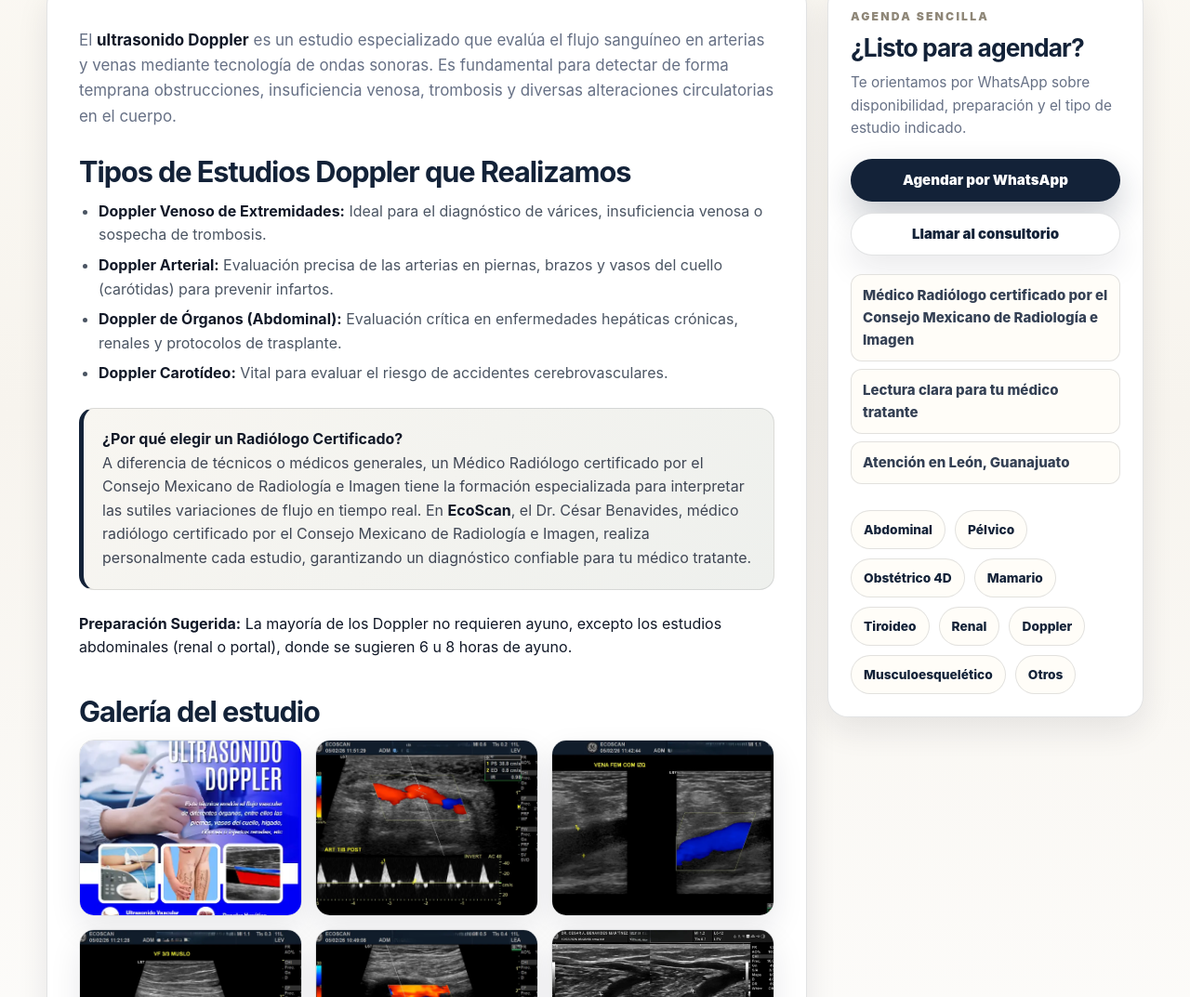
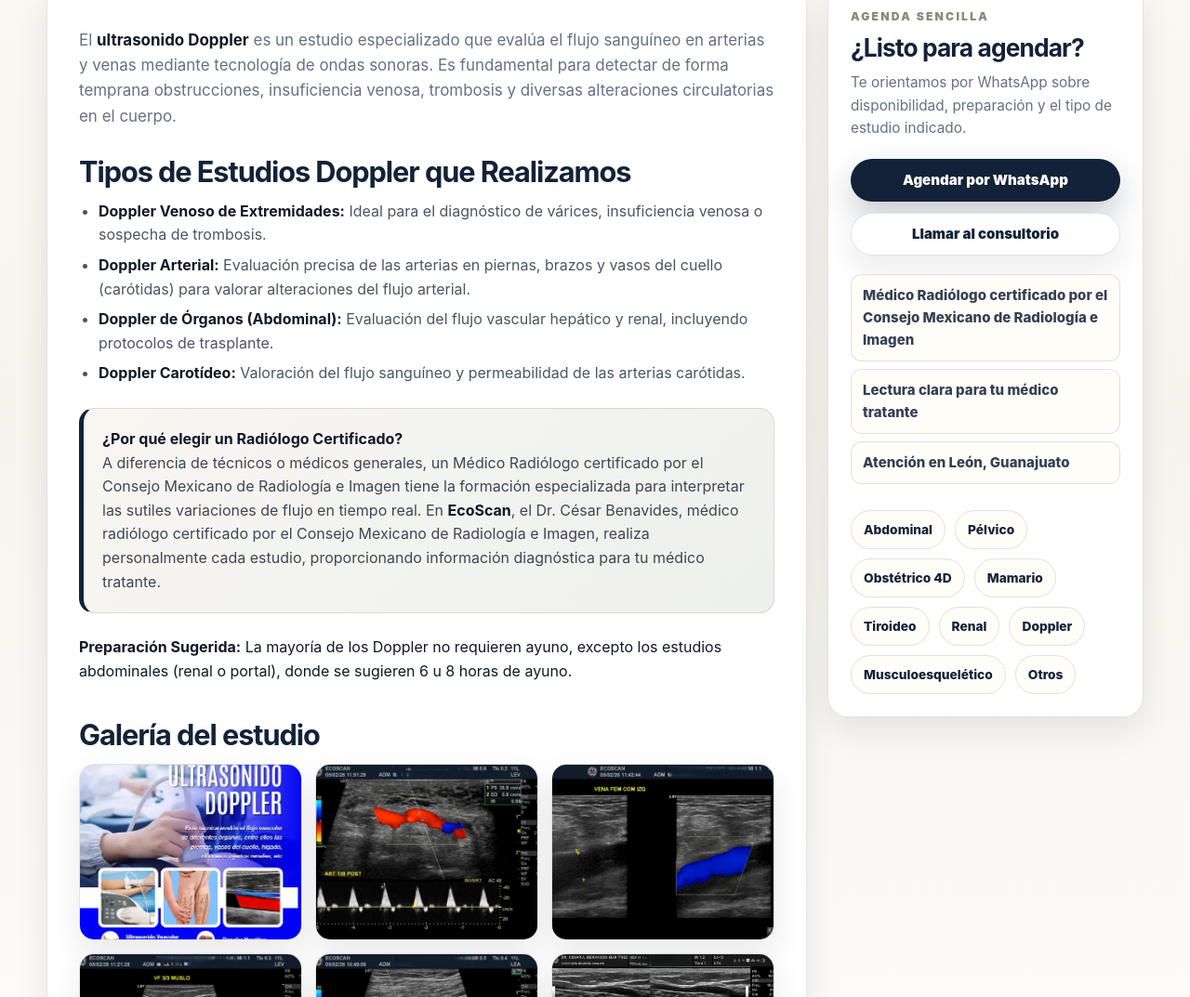
Before and after one commit to drcbenavides89-create/ecoscan-web, a plain HTML site: page servicios/ultrasonido-doppler.html in a window 1280 px wide. Shown: the part 631-1704 px from the top of the page at 93% size. Drawn offline with Linux system fonts and the light colour scheme.

Commit message:
Update ultrasonido-doppler.html

```diff
--- a/servicios/ultrasonido-doppler.html
+++ b/servicios/ultrasonido-doppler.html
@@ -78,15 +78,15 @@ j=d.createElement(s),dl=l!='dataLayer'?'&l='+l:'';j.async=true;j.src=
     <h2>Tipos de Estudios Doppler que Realizamos</h2>
     <ul class="bullets">
       <li><strong>Doppler Venoso de Extremidades:</strong> Ideal para el diagnóstico de várices, insuficiencia venosa o sospecha de trombosis.</li>
-      <li><strong>Doppler Arterial:</strong> Evaluación precisa de las arterias en piernas, brazos y vasos del cuello (carótidas) para prevenir infartos.</li>
-      <li><strong>Doppler de Órganos (Abdominal):</strong> Evaluación crítica en enfermedades hepáticas crónicas, renales y protocolos de trasplante.</li>
-      <li><strong>Doppler Carotídeo:</strong> Vital para evaluar el riesgo de accidentes cerebrovasculares.</li>
+      <li><strong>Doppler Arterial:</strong> Evaluación precisa de las arterias en piernas, brazos y vasos del cuello (carótidas) para valorar alteraciones del flujo arterial.</li>
+      <li><strong>Doppler de Órganos (Abdominal):</strong> Evaluación del flujo vascular hepático y renal, incluyendo protocolos de trasplante.</li>
+      <li><strong>Doppler Carotídeo:</strong> Valoración del flujo sanguíneo y permeabilidad de las arterias carótidas.</li>
     </ul>
 
     <div class="expert-note">
         <strong>¿Por qué elegir un Radiólogo Certificado?</strong><br>
         A diferencia de técnicos o médicos generales, un Médico Radiólogo certificado por el Consejo Mexicano de Radiología e Imagen tiene la formación especializada para interpretar las sutiles variaciones de flujo en tiempo real.
-        En <strong>EcoScan</strong>, el Dr. César Benavides, médico radiólogo certificado por el Consejo Mexicano de Radiología e Imagen, realiza personalmente cada estudio, garantizando un diagnóstico confiable para tu médico tratante.
+        En <strong>EcoScan</strong>, el Dr. César Benavides, médico radiólogo certificado por el Consejo Mexicano de Radiología e Imagen, realiza personalmente cada estudio, proporcionando información diagnóstica para tu médico tratante.
     </div>
 
     <div class="hint">
```
